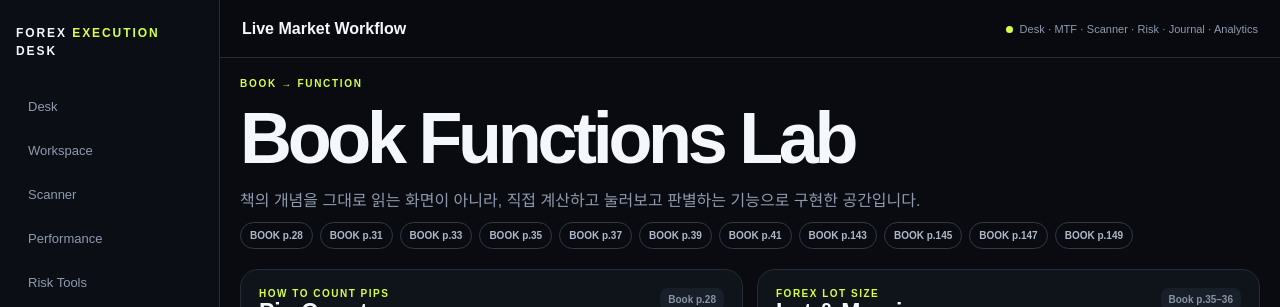
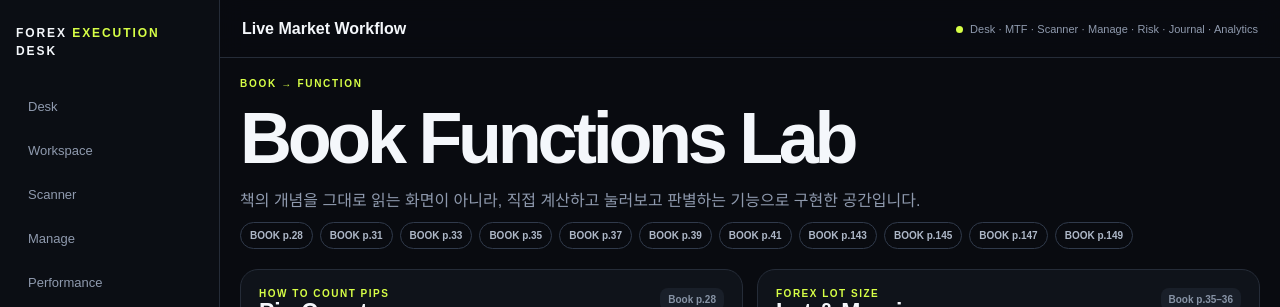
Before and after one commit to tjdrprns2001-coder/-pulse-radar-pro-v3, a Next.js app in the folder forex-book-lab/: page /book-tools in a window 1280 px wide. Shown: the top 307 px of the page. Built offline with nearby package versions, Linux system fonts and the light colour scheme.

Commit message:
forex-book-lab: add position manager navigation

```diff
--- a/forex-book-lab/src/components/app-shell.tsx
+++ b/forex-book-lab/src/components/app-shell.tsx
@@ -5,6 +5,7 @@ const nav = [
   ["Desk", "/"],
   ["Workspace", "/workspace"],
   ["Scanner", "/scanner"],
+  ["Manage", "/manage"],
   ["Performance", "/performance"],
   ["Risk Tools", "/book-tools"],
   ["Book Ref", "/book"],
@@ -22,7 +23,7 @@ export function AppShell({ children }: { children: ReactNode }) {
       <main className="main">
         <header className="topbar">
           <strong>Live Market Workflow</strong>
-          <div className="status"><span className="dot" />Desk · MTF · Scanner · Risk · Journal · Analytics</div>
+          <div className="status"><span className="dot" />Desk · MTF · Scanner · Manage · Risk · Journal · Analytics</div>
         </header>
         <div className="content">{children}</div>
       </main>
```
